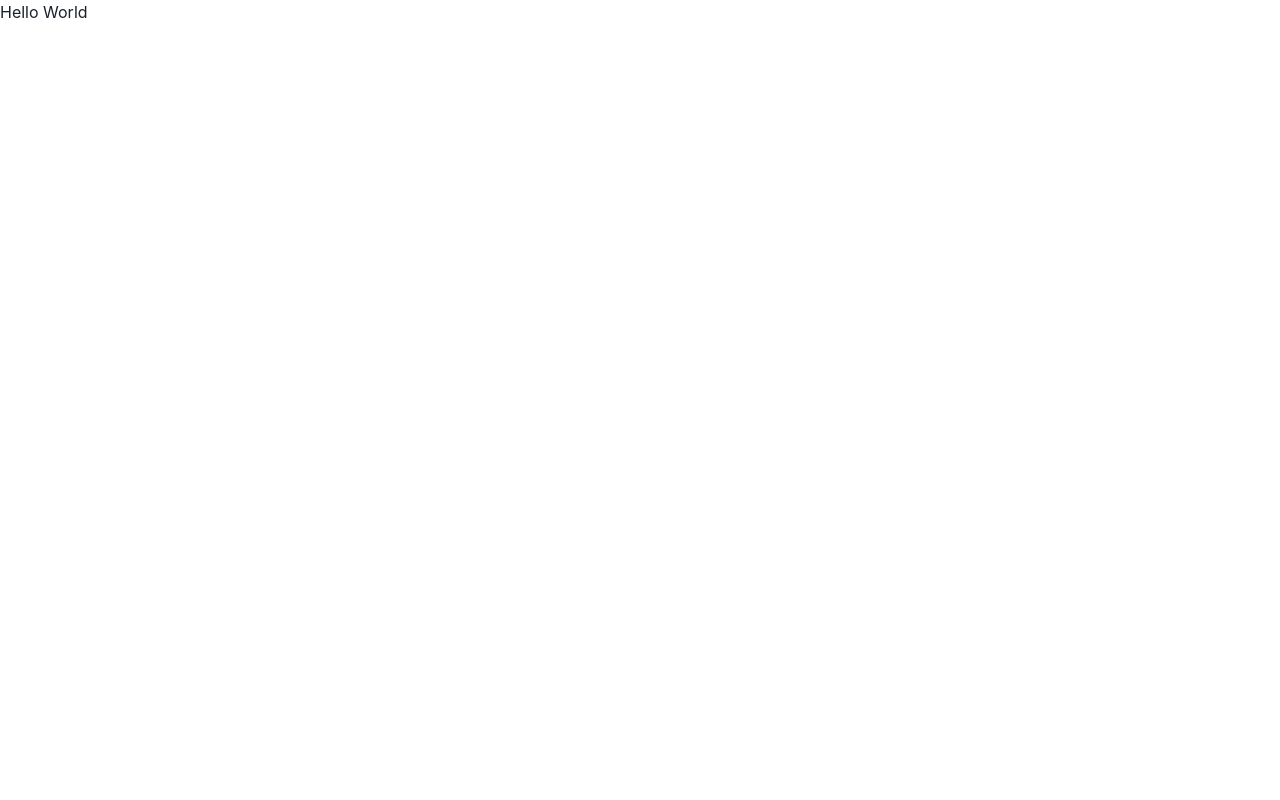
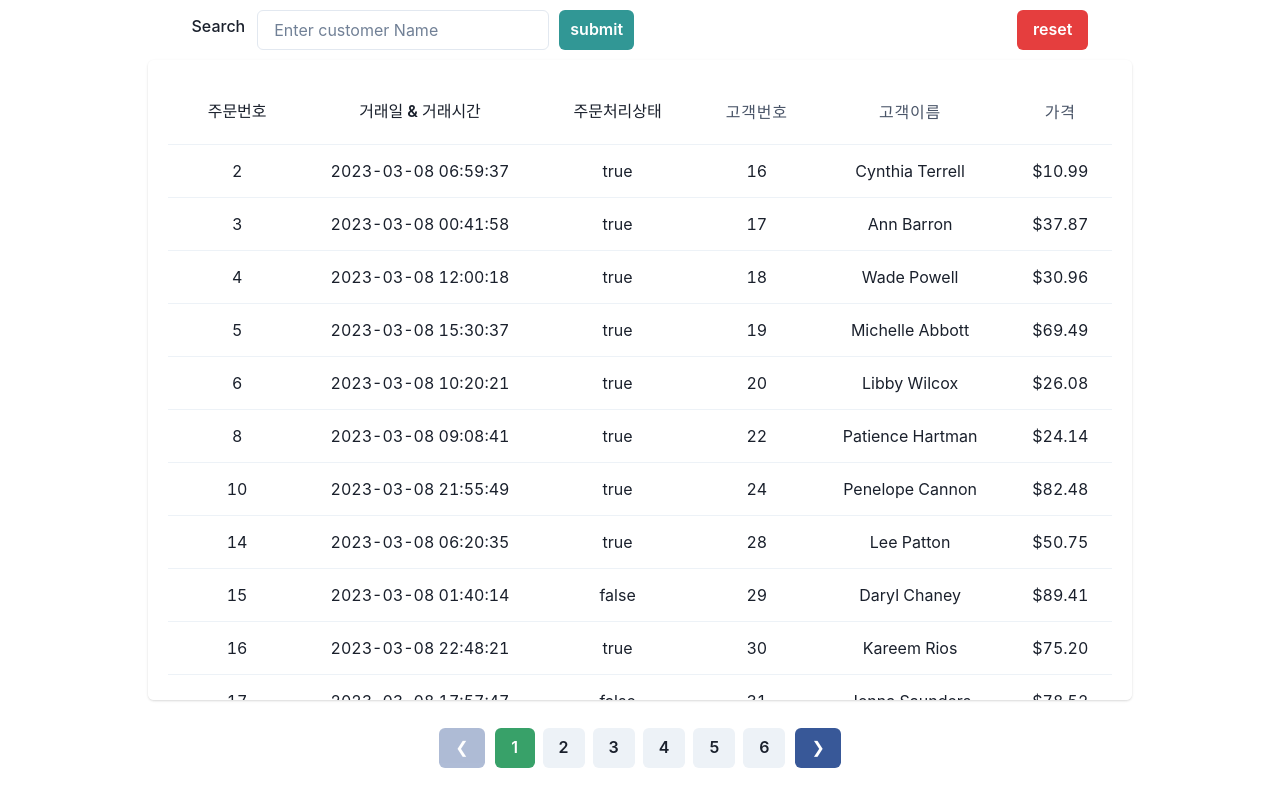
Before and after one commit to wanted-9th-3team/pre-onboarding-9th-4-03, a React (Vite) app: page / in a window 1280 px wide. Built offline with nearby package versions, Linux system fonts and the light colour scheme.

Commit message:
refactor: Apply TableControl and TableView components

```diff
--- a/src/pages/Home/index.tsx
+++ b/src/pages/Home/index.tsx
@@ -1,5 +1,17 @@
+import { Box, Center } from '@chakra-ui/react'
+import TableControl from '../../components/TableControl'
+import TableView from '../../components/TableView'
+
 function Home() {
-  return <h1>Hello World</h1>
+  return (
+    <>
+      <Box h="calc(10vh - 20px)" display="flex" justifyContent="space-between">
+        <TableControl />
+      </Box>
+      <Center w="100%">
+        <TableView />
+      </Center>
+    </>
+  )
 }
-
 export default Home
```
Also changed, not shown: src/components/pagination/index.tsx (deleted, +0 -7 lines).
